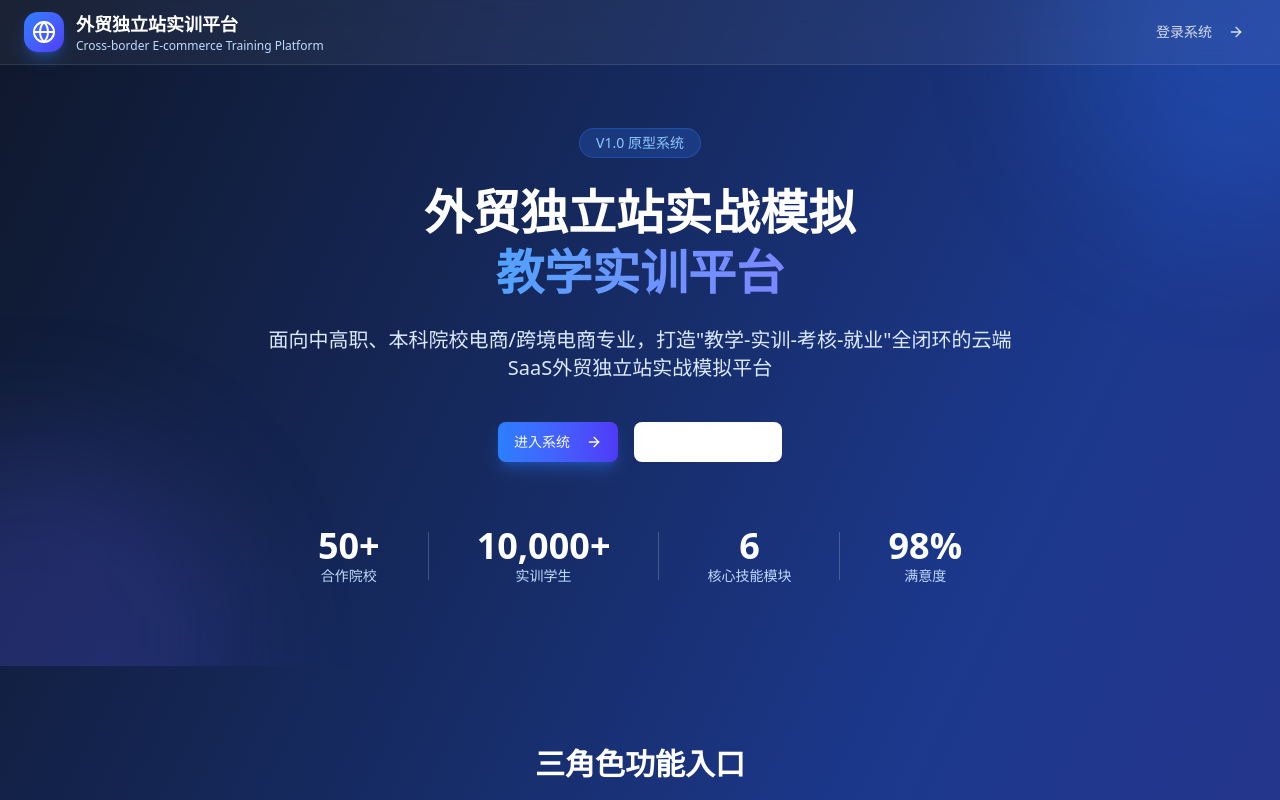
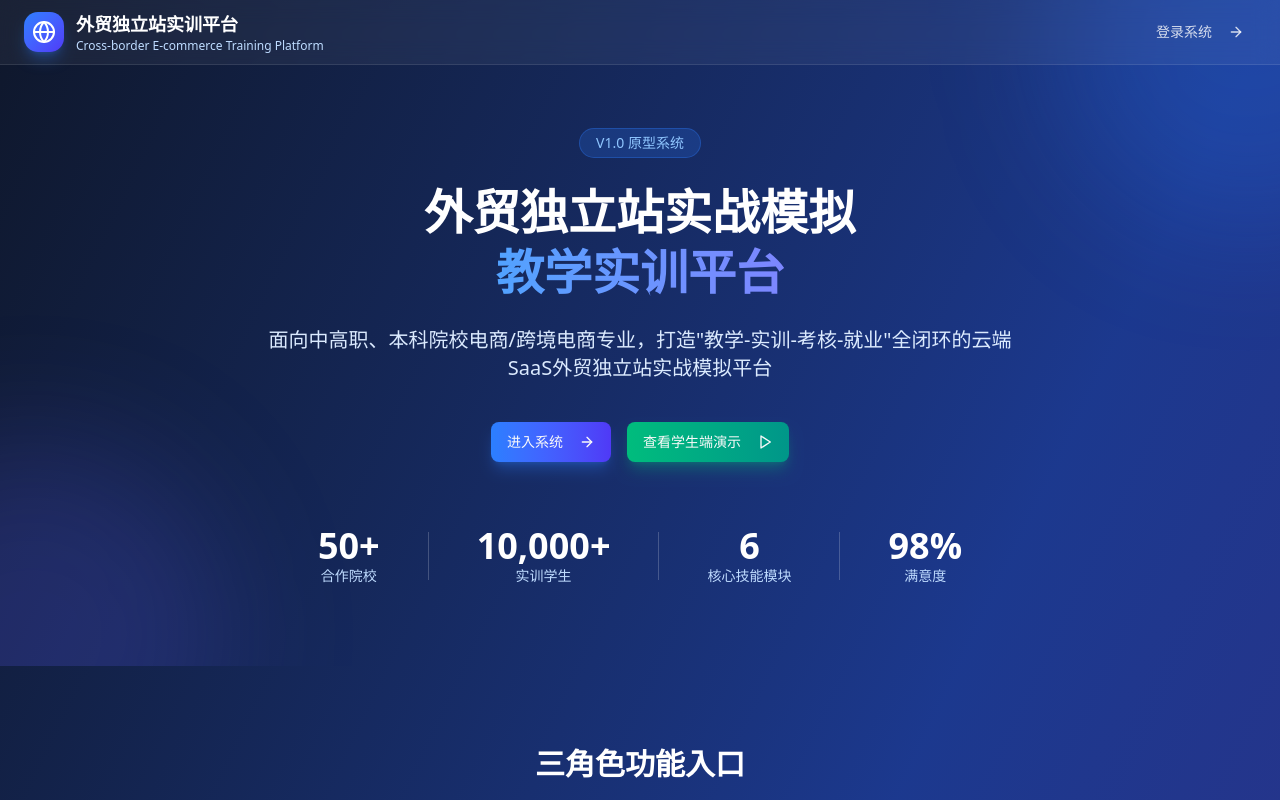
Before and after one commit to ZBCs-StudioCr-CN/ecommerce-training-platform, a Next.js app: page / in a window 1280 px wide. Shown: the top 800 px of the page. Built offline with nearby package versions, Linux system fonts and the light colour scheme.

Commit message:
fix: 统一首页"进入系统"和"查看学生端演示"按钮样式

```diff
--- a/src/app/page.tsx
+++ b/src/app/page.tsx
@@ -137,9 +137,10 @@ export default function Home() {
                 <ArrowRight className="h-5 w-5 ml-2" />
               </Link>
             </Button>
-            <Button size="lg" variant="outline" className="border-white/30 text-white hover:bg-white/10" asChild>
+            <Button size="lg" className="bg-gradient-to-r from-emerald-500 to-teal-600 hover:from-emerald-600 hover:to-teal-700 shadow-lg shadow-emerald-500/30" asChild>
               <Link href="/student/dashboard">
                 查看学生端演示
+                <Play className="h-5 w-5 ml-2" />
               </Link>
             </Button>
           </div>
```
Also changed, not shown: assets/image.png (added).
